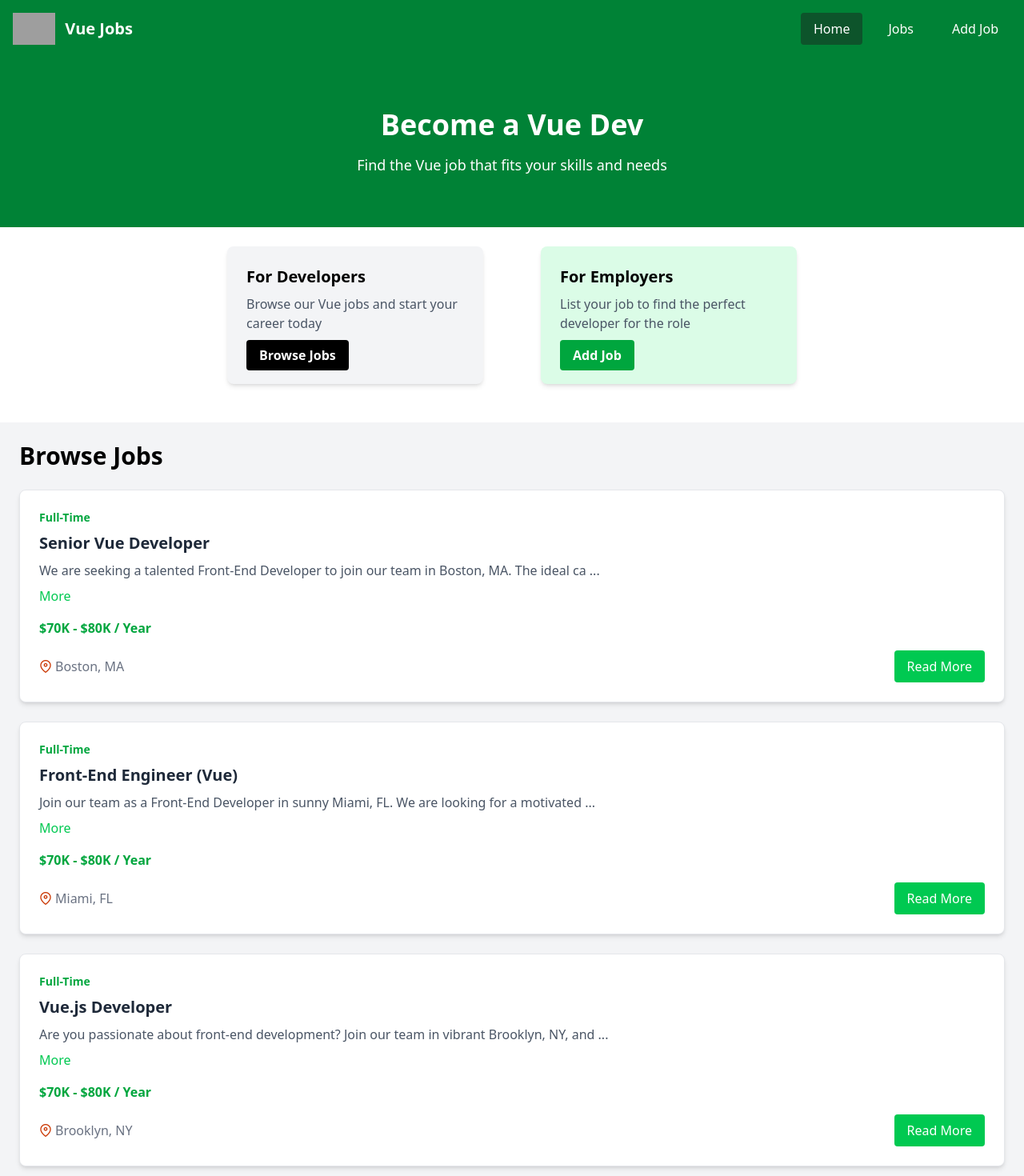
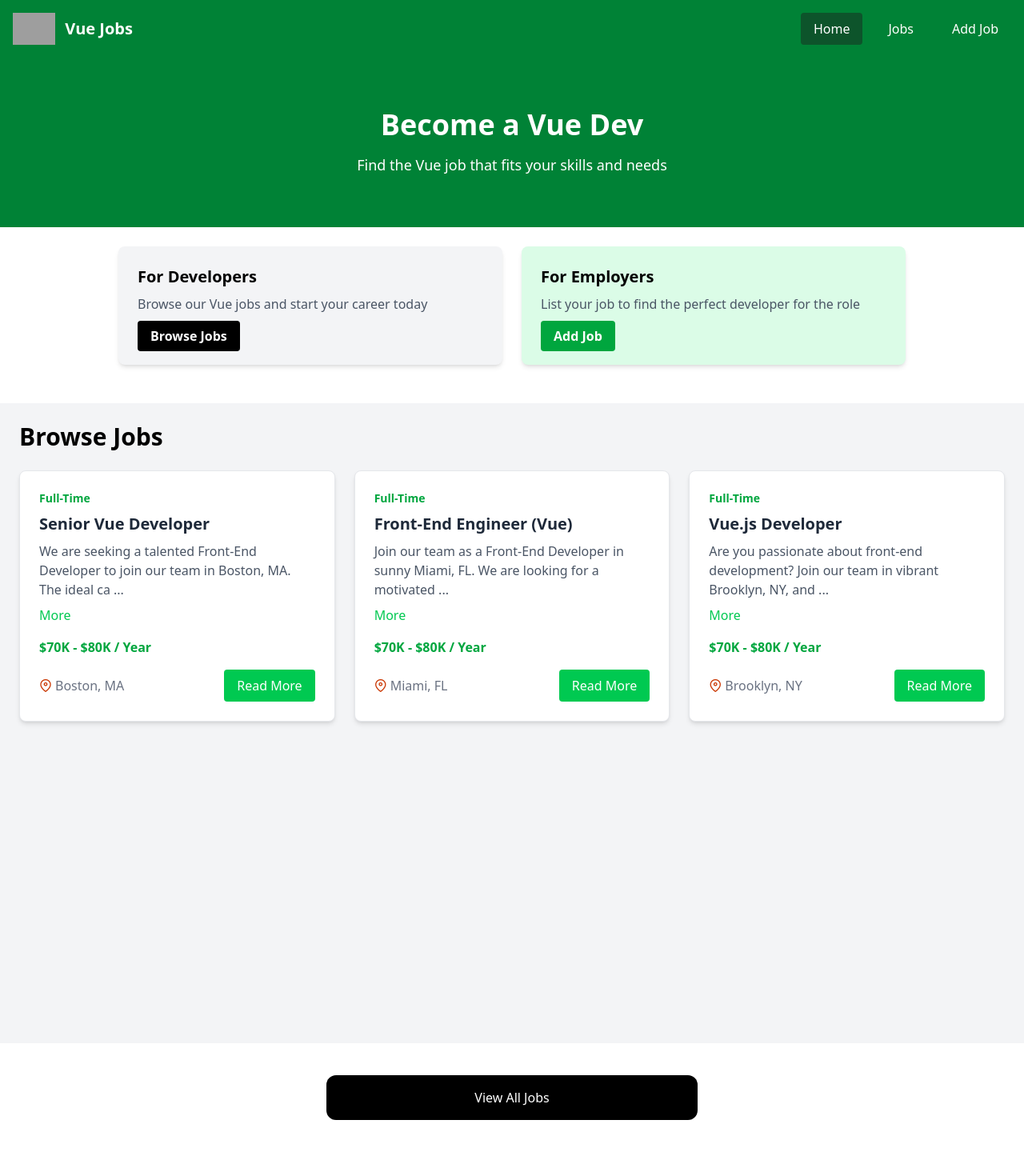
Before and after one commit to mesajil/vuejs-jobportal, a Vue app: page / in a window 1280 px wide. Shown: the top 1470 px of the page at 80% size. After the commit the page ends 1440 px from the top, so only its background shows below. Built offline with nearby package versions, Linux system fonts and the light colour scheme; data requests are answered from the project's data file; grey boxes are pictures that could not be loaded.

Commit message:
fix(HeroCards): Update Cards to use grid

```diff
--- a/src/components/HeroCards.vue
+++ b/src/components/HeroCards.vue
@@ -1,7 +1,7 @@
 <template>
-  <div class="flex flex-wrap justify-center gap-6 mt-6 mb-12">
+  <div class="grid sm:grid-cols-2 gap-6 mt-6 mb-12 mx-6">
     <!-- Developer Card -->
-    <Card class="w-full sm:w-80 mx-6">
+    <Card class="w-full lg:w-120 ml-auto">
       <h2 class="text-xl font-bold mb-2">For Developers</h2>
       <p class="text-gray-600 mb-4">Browse our Vue jobs and start your career today</p>
       <RouterLink
@@ -13,7 +13,7 @@
     </Card>
 
     <!-- Employer Card -->
-    <Card class="w-full sm:w-80 mx-6 bg-green-100">
+    <Card class="w-full lg:w-120 bg-green-100 mr-auto">
       <h2 class="text-xl font-bold mb-2">For Employers</h2>
       <p class="text-gray-600 mb-4">List your job to find the perfect developer for the role</p>
       <RouterLink
--- a/src/components/JobListings.vue
+++ b/src/components/JobListings.vue
@@ -1,8 +1,12 @@
 <template>
   <div class="p-6 bg-gray-100 min-h-screen">
     <h1 class="text-3xl font-bold mb-6">Browse Jobs</h1>
-    <div class="grid gap-6">
-      <JobListing v-for="job in jobs.slice(0, limit)" :key="job.id" :job="job" />
+
+    <!-- Spinner -->
+
+    <!-- Job Listings -->
+    <div class="grid gap-6 grid-cols-1 sm:grid-cols-2 lg:grid-cols-3">
+      <JobListing v-for="job in state.jobs.slice(0, limit)" :key="job.id" :job="job" />
     </div>
   </div>
 
@@ -18,8 +22,8 @@
 </template>
 
 <script setup>
-import { ref, onMounted } from 'vue'
 import axios from 'axios'
+import { onMounted, reactive } from 'vue'
 import JobListing from './JobListing.vue'
 
 defineProps({
@@ -33,15 +37,20 @@ defineProps({
   },
 })
 
-const jobs = ref([])
+const state = reactive({
+  jobs: [],
+  isLoading: true,
+})
 
 // Fetch jobs from the API on component mount
 onMounted(async () => {
   try {
     const response = await axios.get('http://localhost:8000/jobs')
-    jobs.value = response.data
+    state.jobs = response.data
   } catch (error) {
     console.error('Error fetching jobs:', error)
+  } finally {
+    state.isLoading = false
   }
 })
 </script>
--- a/src/views/Home.vue
+++ b/src/views/Home.vue
@@ -7,5 +7,5 @@ import JobListings from '@/components/JobListings.vue'
 <template>
   <Hero title="Become a Vue Dev" subtitle="Find the Vue job that fits your skills and needs"></Hero>
   <HeroCards />
-  <JobListings :show-button="true" />
+  <JobListings :show-button="true" :limit="3" />
 </template>
```
